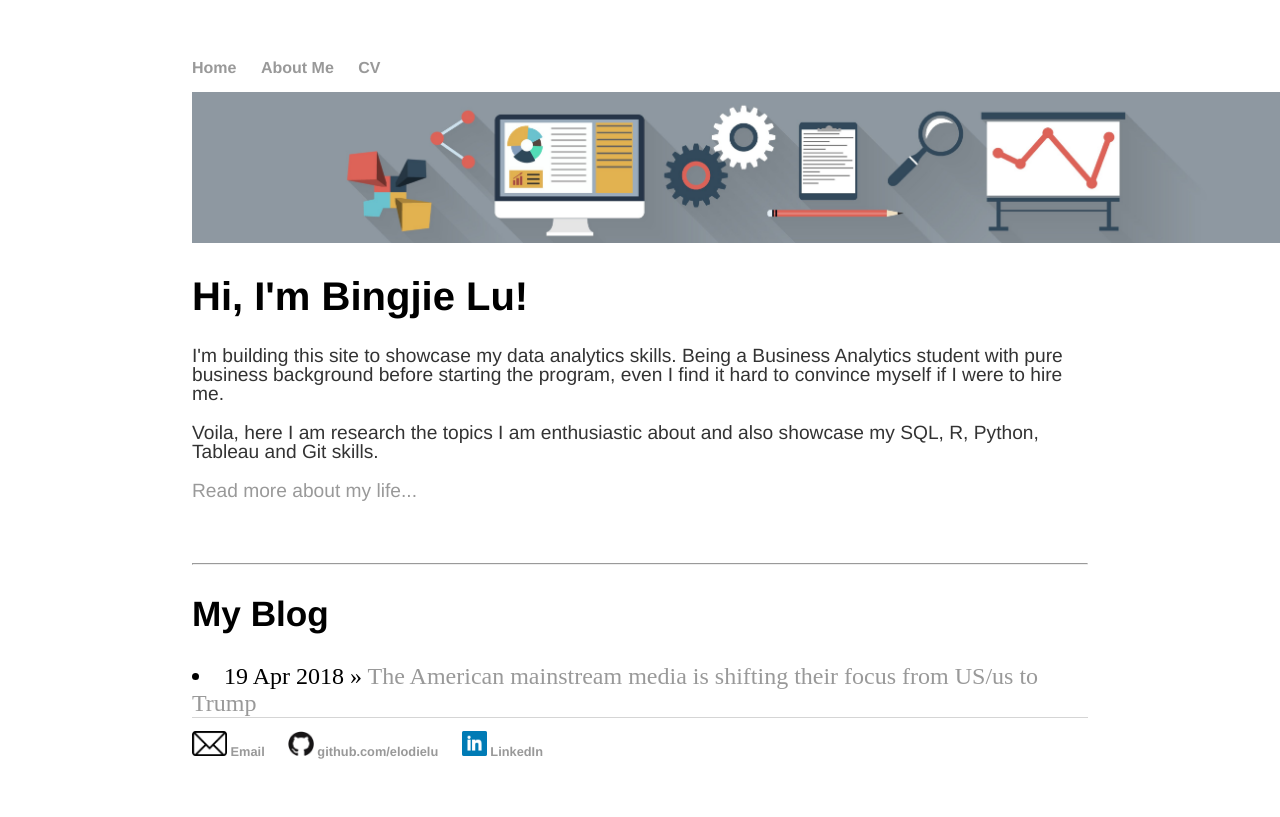
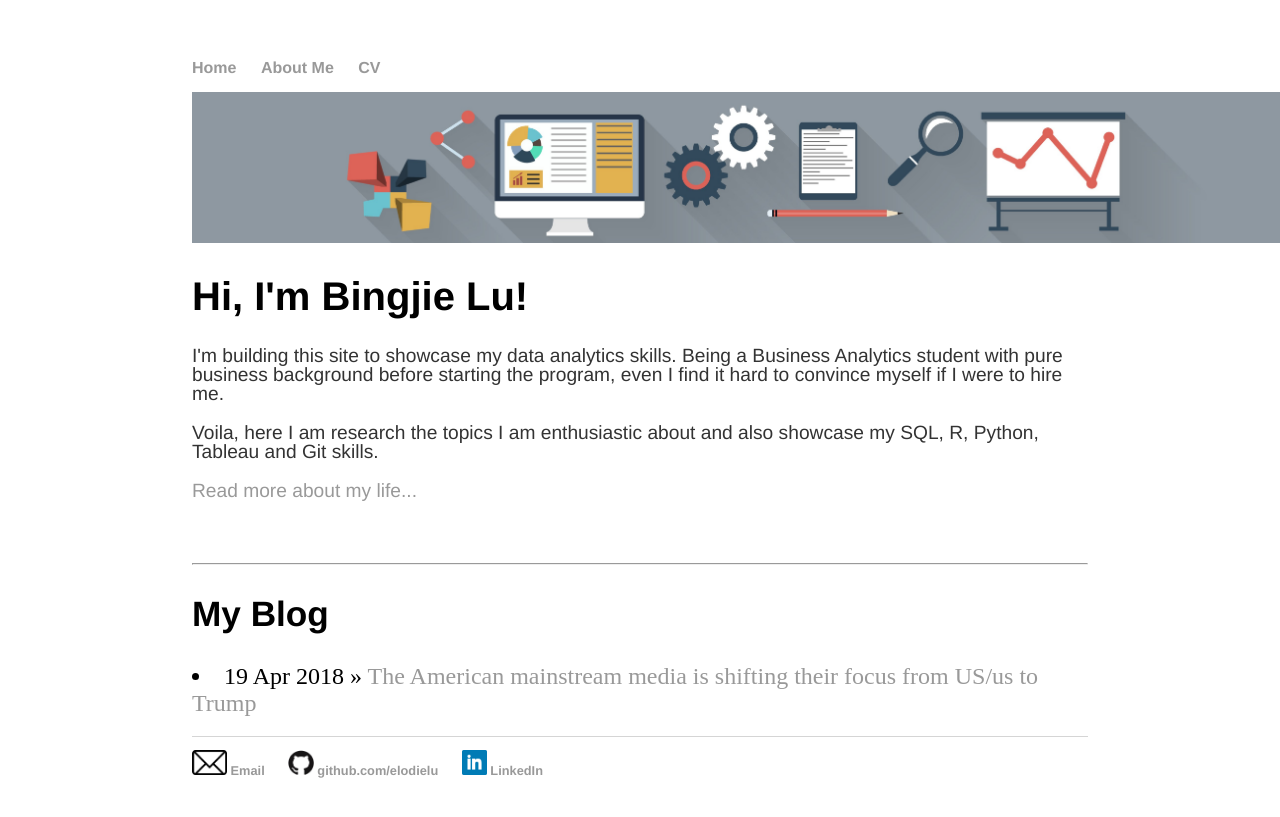
Before and after one commit to elodielu/elodielu.github.io, a Jekyll site: the page built from index.html, in a window 1280 px wide. Shown: the top 817 px of the page. Built offline with Jekyll 4.4.1, drawn with Linux system fonts in a browser that asks for light colours.

Commit message:
Update index.html

```diff
--- a/index.html
+++ b/index.html
@@ -14,9 +14,9 @@
 
 			<hr>
 			<h2>My Blog</h2>
-			<font size="+2">
+			<font size="+2"> <p>
 			{% for post in site.posts %}
 			   <li><span>{{ post.date | date_to_string }}</span> &raquo; <a href="{{ post.url }}" title="{{ post.title }}">{{ post.title }}</a></li>
-			{% endfor %}</font>
+			{% endfor %}</font> </p>
 
 		</div>
```
